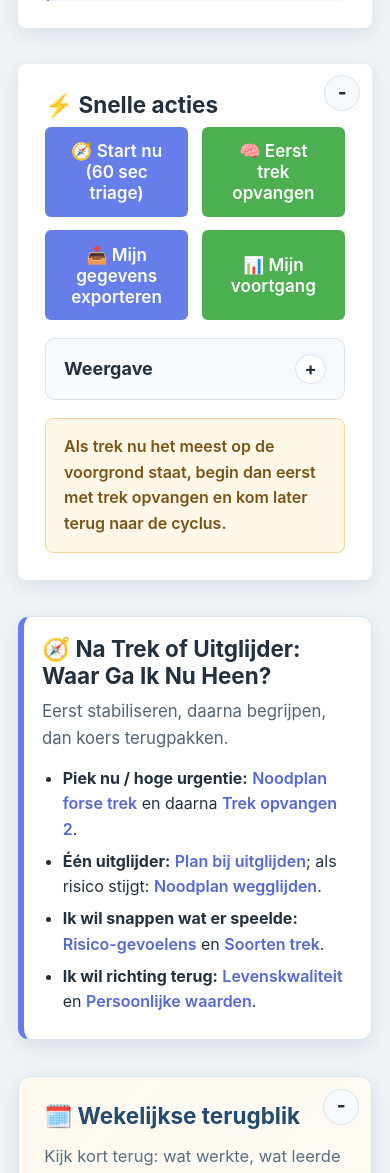
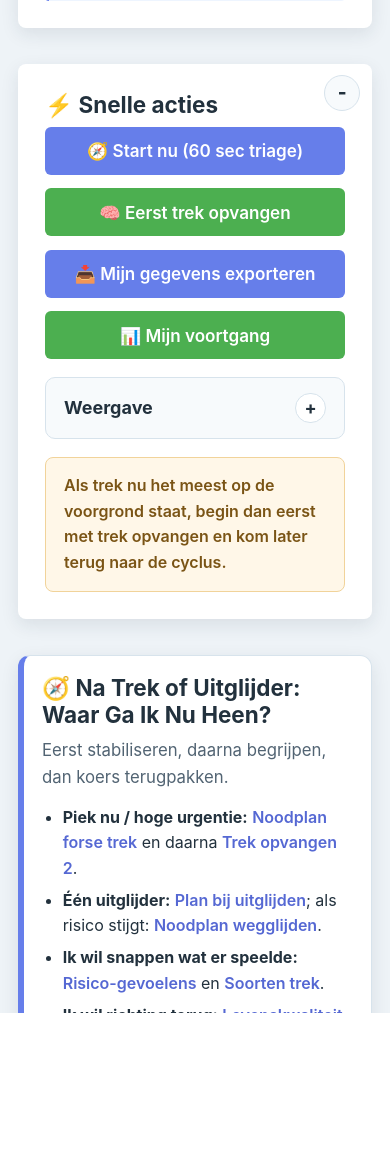
Before and after one commit to HansWest/verslaving, a PHP site: page /iam/htm/index.htm in a window 390 px wide. Shown: the part 1587-2760 px from the top of the page. After the commit the page ends 2600 px from the top, so only its background shows below. Run offline with PHP 8.4, Linux system fonts and the light colour scheme.

Commit message:
feat: Add responsive styles for action buttons on small screens

```diff
--- a/iam/css/mobile.css
+++ b/iam/css/mobile.css
@@ -72,6 +72,7 @@ html[data-theme="dark"] {
 html, body {
     height: 100%;
     width: 100%;
+    overflow-x: hidden;
 }
 
 body {
--- a/iam/htm/index.htm
+++ b/iam/htm/index.htm
@@ -1148,6 +1148,16 @@
             background: #388e3c;
         }
 
+        @media (max-width: 600px) {
+            .action-buttons {
+                flex-direction: column;
+            }
+            .btn-action {
+                min-width: unset;
+                width: 100%;
+            }
+        }
+
         @media print {
             .hero, .quick-actions, .btn-action {
                 display: none;
```
